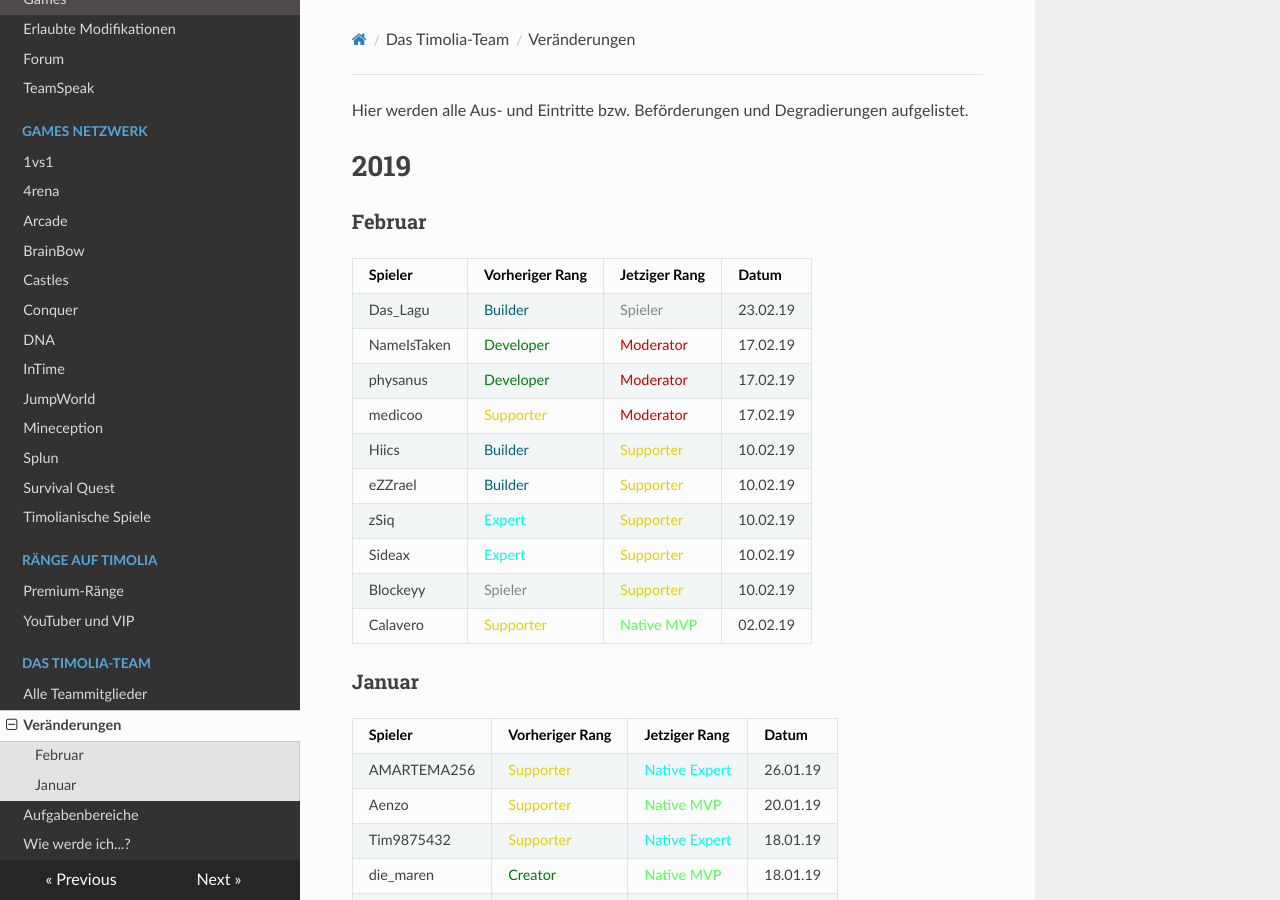
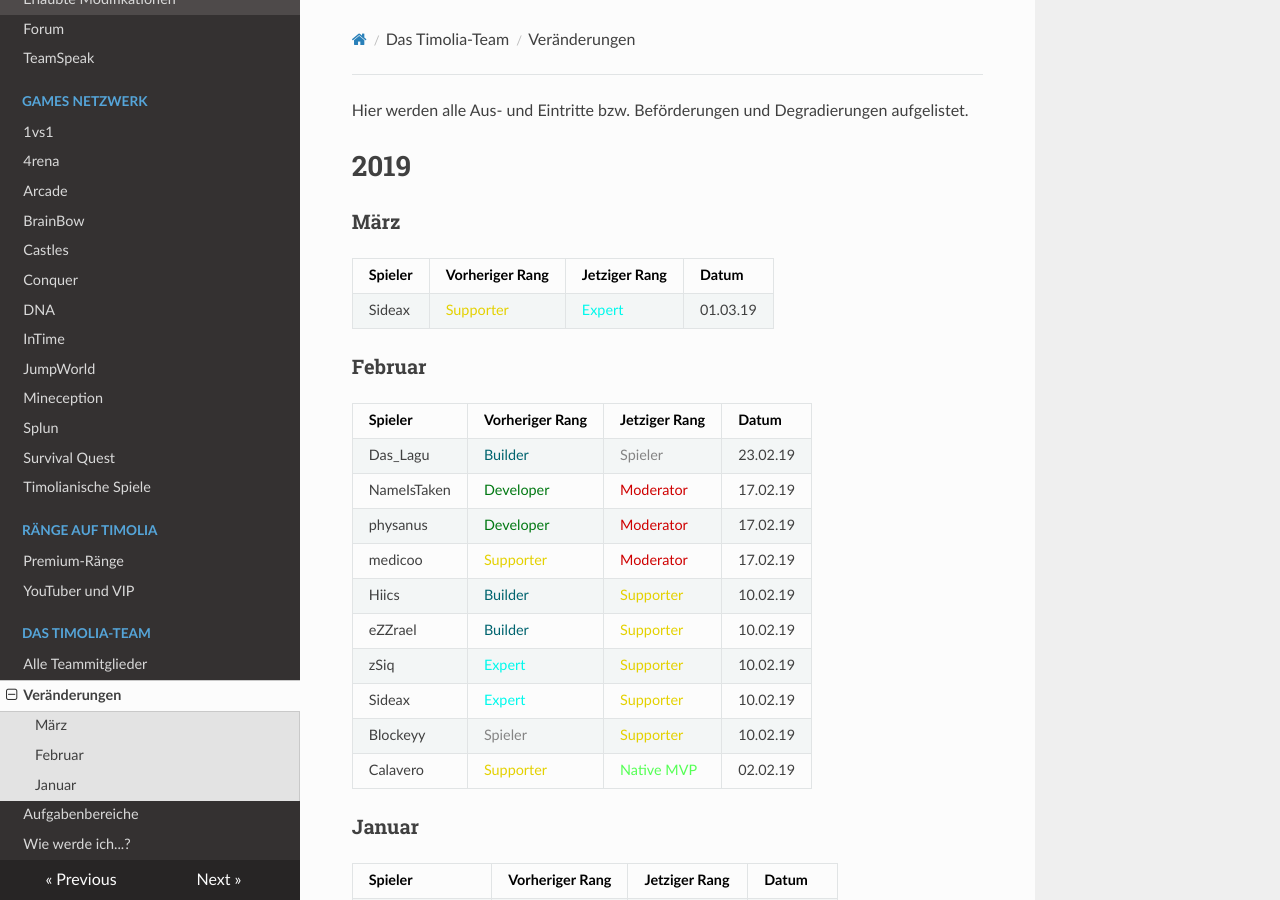
Before and after one commit to TimoliaDE/HowTo, an MkDocs documentation site: the page built from docs/team/changes.md, in a window 1280 px wide and 900 px high. Built offline with MkDocs 1.6.1, drawn with Linux system fonts in a browser that asks for light colours; nearby versions of some CDN libraries; old or Windows-style settings are respelled for this version of MkDocs.

Commit message:
Sideax geht

```diff
--- a/docs/team/changes.md
+++ b/docs/team/changes.md
@@ -1,6 +1,11 @@
 Hier werden alle Aus- und Eintritte bzw. Beförderungen und Degradierungen aufgelistet.
 
 # 2019
+
+###  <strong>März</strong>
+| Spieler | Vorheriger Rang | Jetziger Rang | Datum |
+| ------ | ------ | ------ | ------ |
+| Sideax | <span style="color:#E4D100">Supporter</span> | <span style="color:#00F9EC">Expert</span> | 01.03.19 |
 
 ###  <strong>Februar</strong>
 | Spieler | Vorheriger Rang | Jetziger Rang | Datum |
```
